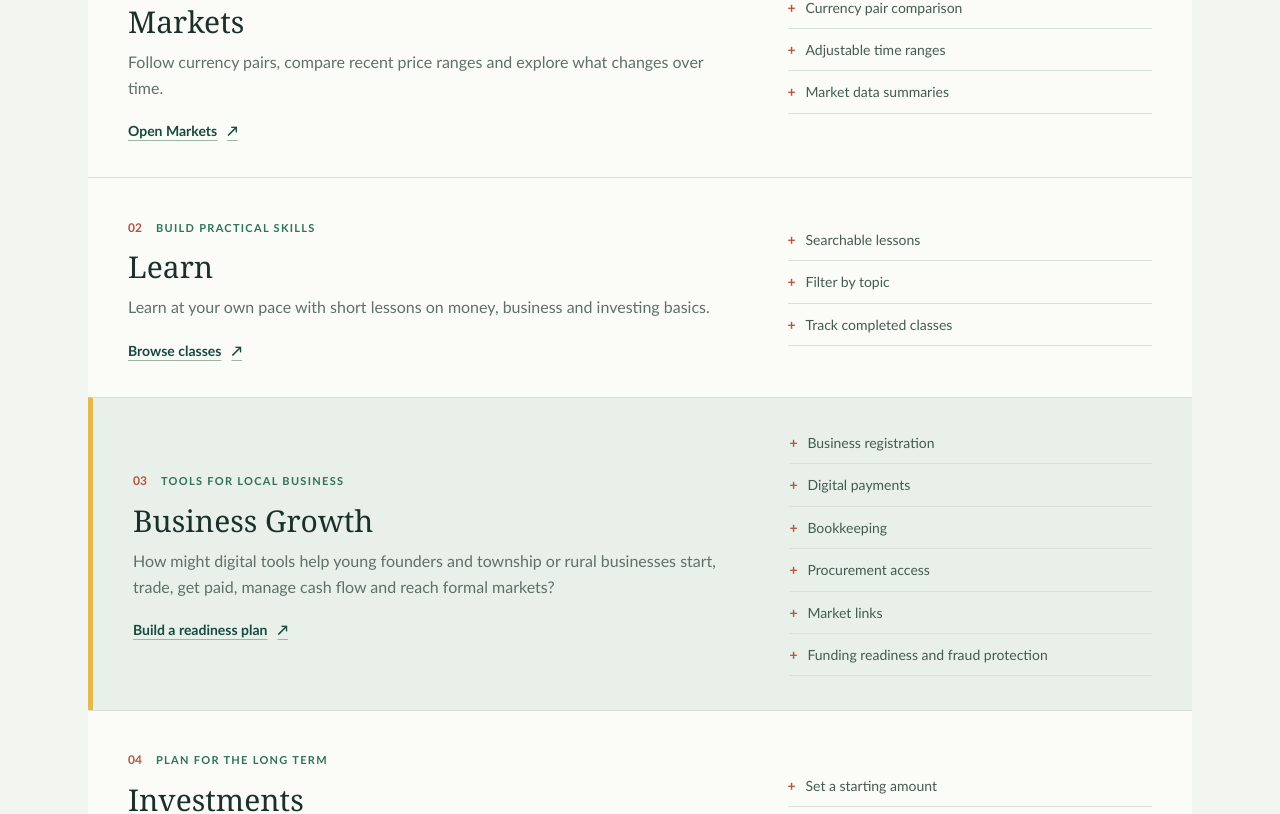
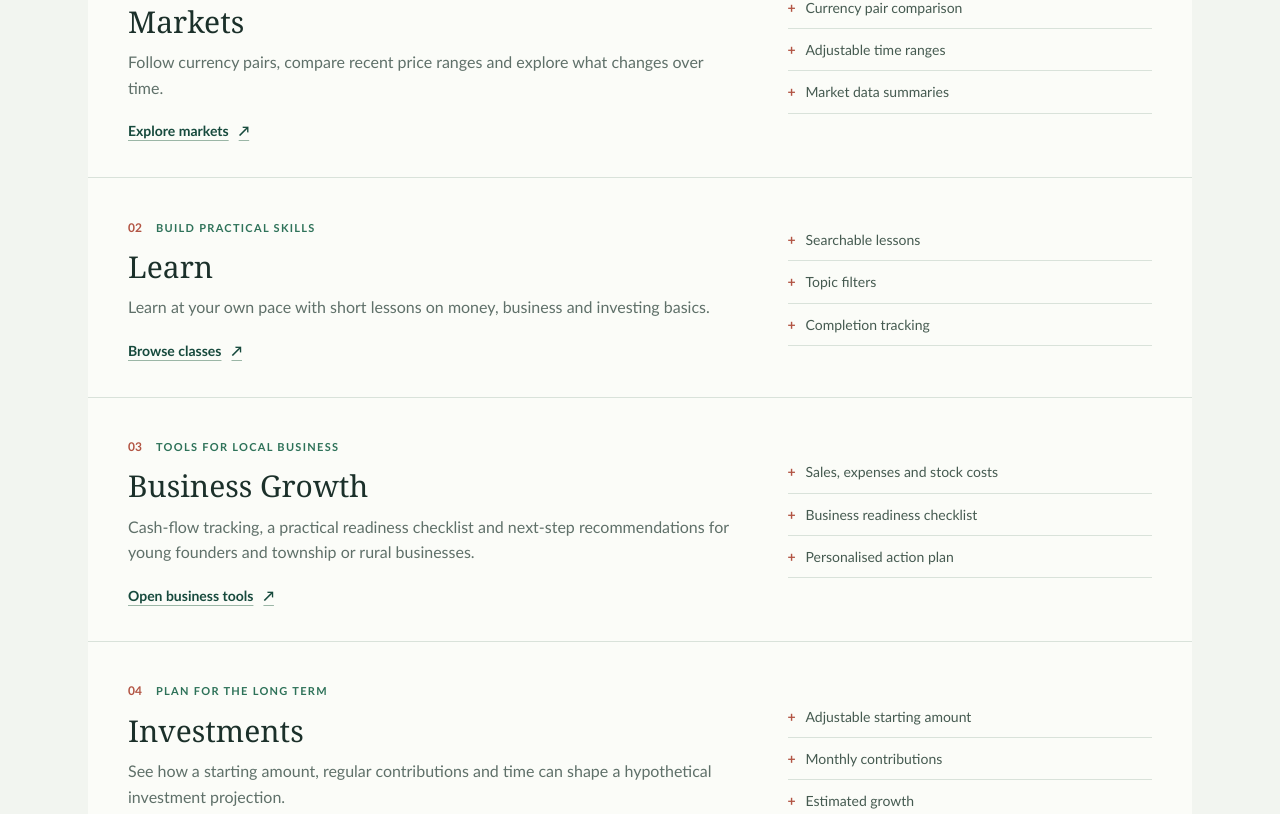
Before and after one commit to NsovoNkunaSA/NextCapital, a React (Vite) app: page / in a window 1280 px wide. Shown: the part 760-1574 px from the top of the page. Built offline with nearby package versions, Linux system fonts and the light colour scheme.

Commit message:
Update home page

```diff
--- a/src/App.jsx
+++ b/src/App.jsx
@@ -1,48 +1,44 @@
-import { BrowserRouter, Routes, Route, Link } from "react-router-dom";
+import { BrowserRouter, Link, Route, Routes } from "react-router-dom";
+import BusinessOpportunities from "./pages/BusinessOpportunities";
+import Investments from "./pages/Investments";
 import Markets from "./pages/Markets";
 import OnlineClasses from "./pages/OnlineClasses";
-import BusinessOpportunities from "./pages/BusinessOpportunities";
-import Investments from "./pages/Investments";
 
-const platforms = [
+const sections = [
   {
     path: "/markets",
     number: "01",
+    eyebrow: "UNDERSTAND THE MOVEMENT",
     title: "Markets",
-    id: "markets",
-    eyebrow: "UNDERSTAND THE MOVEMENT",
     description: "Follow currency pairs, compare recent price ranges and explore what changes over time.",
-    details: ["Currency pair comparison", "Adjustable time ranges", "Market data summaries"],
-    action: "Open Markets",
+    features: ["Currency pair comparison", "Adjustable time ranges", "Market data summaries"],
+    action: "Explore markets",
   },
   {
     path: "/online-classes",
     number: "02",
+    eyebrow: "BUILD PRACTICAL SKILLS",
     title: "Learn",
-    id: "learn",
-    eyebrow: "BUILD PRACTICAL SKILLS",
     description: "Learn at your own pace with short lessons on money, business and investing basics.",
-    details: ["Searchable lessons", "Filter by topic", "Track completed classes"],
+    features: ["Searchable lessons", "Topic filters", "Completion tracking"],
     action: "Browse classes",
   },
   {
     path: "/business-opportunities",
     number: "03",
+    eyebrow: "TOOLS FOR LOCAL BUSINESS",
     title: "Business Growth",
-    id: "business",
-    eyebrow: "TOOLS FOR LOCAL BUSINESS",
-    description: "How might digital tools help young founders and township or rural businesses start, trade, get paid, manage cash flow and reach formal markets?",
-    details: ["Business registration", "Digital payments", "Bookkeeping", "Procurement access", "Market links", "Funding readiness and fraud protection"],
-    action: "Build a readiness plan",
+    description: "Cash-flow tracking, a practical readiness checklist and next-step recommendations for young founders and township or rural businesses.",
+    features: ["Sales, expenses and stock costs", "Business readiness checklist", "Personalised action plan"],
+    action: "Open business tools",
   },
   {
     path: "/investments",
     number: "04",
+    eyebrow: "PLAN FOR THE LONG TERM",
     title: "Investments",
-    id: "invest",
-    eyebrow: "PLAN FOR THE LONG TERM",
-    description: "See how a starting amount, regular contributions and time can shape an investment projection.",
-    details: ["Set a starting amount", "Adjust monthly contributions", "Compare estimated growth"],
+    description: "See how a starting amount, regular contributions and time can shape a hypothetical investment projection.",
+    features: ["Adjustable starting amount", "Monthly contributions", "Estimated growth"],
     action: "Try the calculator",
   },
 ];
@@ -66,18 +62,15 @@ function Home() {
         <div className="hero-copy">
           <p className="eyebrow">FINANCIAL TOOLS FOR REAL LIFE</p>
           <h1>Make your next move <em>count.</em></h1>
-          <p className="hero-intro">
-            Clear tools for understanding markets, building money skills, growing a business
-            and planning for the future.
-          </p>
+          <p className="hero-intro">Clear tools for understanding markets, building money skills, growing a business and planning for the future.</p>
           <a className="primary-link" href="#platforms">Explore the sections <span aria-hidden="true">↓</span></a>
         </div>
-        <div className="hero-note">
+        <aside className="hero-note">
           <span className="note-kicker">A better financial starting point</span>
           <p>Learn at your pace. Make informed choices. Keep your goals in view.</p>
           <span className="note-rule" aria-hidden="true" />
           <span className="note-caption">Built for the long game</span>
-        </div>
+        </aside>
       </section>
 
       <section className="platform-section" id="platforms" aria-labelledby="platform-title">
@@ -89,17 +82,17 @@ function Home() {
           <p>Tools and guidance for the choices you are working through.</p>
         </div>
         <div className="platform-sections">
-          {platforms.map((platform) => (
-            <section className={`platform-section-row section-${platform.id}`} id={platform.id} key={platform.path}>
+          {sections.map((section) => (
+            <section className={`platform-section-row section-${section.number}`} key={section.path}>
               <div className="platform-section-main">
-                <span className="card-number">{platform.number}</span>
-                <p className="eyebrow">{platform.eyebrow}</p>
-                <h3>{platform.title}</h3>
-                <p className="platform-description">{platform.description}</p>
-                <Link className="section-action" to={platform.path}>{platform.action} <span aria-hidden="true">↗</span></Link>
+                <span className="card-number">{section.number}</span>
+                <p className="eyebrow">{section.eyebrow}</p>
+                <h3>{section.title}</h3>
+                <p className="platform-description">{section.description}</p>
+                <Link className="section-action" to={section.path}>{section.action} <span aria-hidden="true">↗</span></Link>
               </div>
               <ul className="platform-details">
-                {platform.details.map((detail) => <li key={detail}>{detail}</li>)}
+                {section.features.map((feature) => <li key={feature}>{feature}</li>)}
               </ul>
             </section>
           ))}
```
